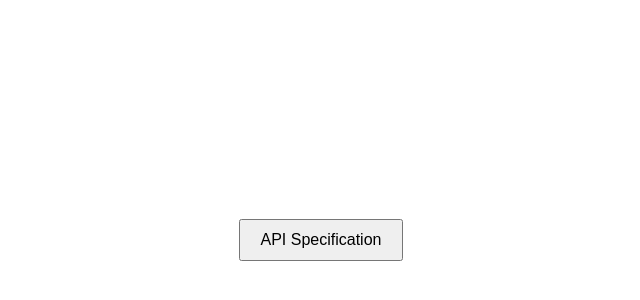
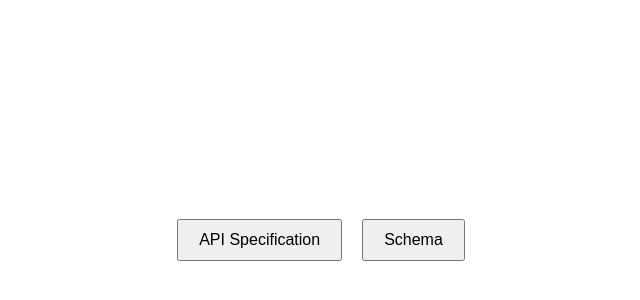
Before and after one commit to Kosuke418/todo-list-api, a website: page docs/index.html in a window 1280 px wide. Shown: the part 160-460 px from the top of the page, without its empty margins (319-959 px from the left). Drawn offline with Linux system fonts and the light colour scheme.

Commit message:
add schemaspy

```diff
--- a/docs/index.html
+++ b/docs/index.html
@@ -14,6 +14,10 @@
         align-items: center;
         font-family: Arial, sans-serif;
       }
+      .button-container {
+        display: flex;
+        gap: 20px;
+      }
       .center-button {
         padding: 10px 20px;
         font-size: 16px;
@@ -22,11 +26,16 @@
     </style>
   </head>
   <body>
+    <div class="button-container">
       <button
         class="center-button"
         onclick="location.href='./api_specification.html'"
       >
         API Specification
       </button>
+      <button class="center-button" onclick="location.href='./schema/'">
+        Schema
+      </button>
+    </div>
   </body>
 </html>
```
Also changed, not shown: .github/workflows/deploy-to-github-pages.yml. Lines whose indentation alone changed are shown as unchanged.
